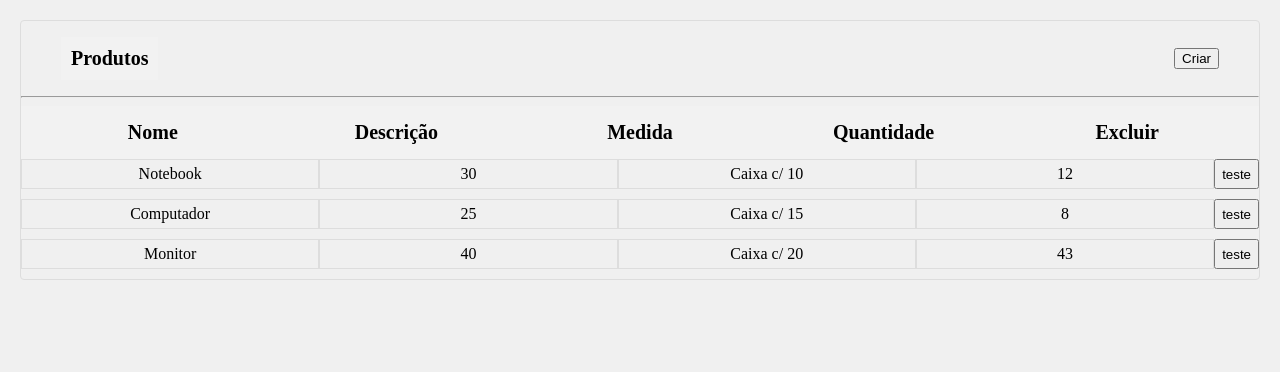
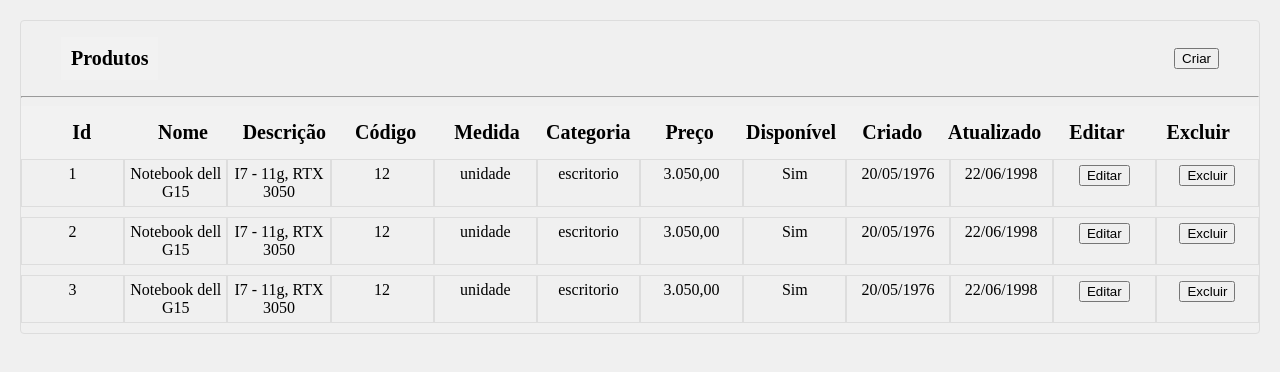
Before and after one commit to guiilhermesp/siri_front, a React (Create React App) app: page /produtos in a window 1280 px wide. Shown: the top 372 px of the page. Built offline with nearby package versions, Linux system fonts and the light colour scheme.

Commit message:
Feat: adding services to orders and products services

```diff
--- a/src/Components/Login/Login.tsx
+++ b/src/Components/Login/Login.tsx
@@ -1,6 +1,6 @@
 import React, { useEffect, useState } from "react";
 import { useDispatch, useSelector } from "react-redux";
-import { fetchAccount } from "../../Services/accountSlice";
+import { fetchAccount } from "../../Services/Slices/accountSlice";
 import { useNavigate } from "react-router-dom";
 import styles from "./Login.module.css";
 import Input from "../Forms/Input";
@@ -20,8 +20,7 @@ const Login: React.FC = () => {
 
   useEffect(() => {
     if (data.client) {
-      // sessionStorage.setItem('accountType', data.is_admin)
-      // navigate("/pedidos");
+      sessionStorage.setItem("is_admin", data.is_admin);
     }
   }, [data]);
 
@@ -40,7 +39,7 @@ const Login: React.FC = () => {
       login: "",
       password: "",
     });
-    // navigate("/pedidos");
+    navigate("/pedidos");
   };
 
   return (
--- a/src/Components/Produtos/Produtos.tsx
+++ b/src/Components/Produtos/Produtos.tsx
@@ -8,34 +8,62 @@ interface Column {
 
 const Produtos = () => {
   const columns: any[] = [
-    { title: "Nome", property: "nome" },
-    { title: "Descrição", property: "descricao" },
-    { title: "Medida", property: "medida" },
-    { title: "Quantidade", property: "quantidade" },
+    { title: "Id", property: "id" },
+    { title: "Nome", property: "name" },
+    { title: "Descrição", property: "description" },
+    { title: "Código", property: "code" },
+    { title: "Medida", property: "measure" },
+    { title: "Categoria", property: "category" },
+    { title: "Preço", property: "price" },
+    { title: "Disponível", property: "available" },
+    { title: "Criado", property: "created" },
+    { title: "Atualizado", property: "updated" },
+    { title: "Editar", property: "button" },
     { title: "Excluir", property: "button" },
   ];
 
   const data = [
     {
-      nome: "Notebook",
-      descricao: 30,
-      medida: "Caixa c/ 10",
-      quantidade: 12,
-      excluir: true,
+      id: 1,
+      name: "Notebook dell G15",
+      description: "I7 - 11g, RTX 3050",
+      code: 12,
+      measure: "unidade",
+      category: "escritorio",
+      price: "3.050,00",
+      available: "Sim",
+      created: "20/05/1976",
+      updated: "22/06/1998",
+      editProduct: "Editar",
+      deleteProduct: "Excluir",
     },
     {
-      nome: "Computador",
-      descricao: 25,
-      medida: "Caixa c/ 15",
-      quantidade: 8,
-      excluir: true,
+      id: 2,
+      name: "Notebook dell G15",
+      description: "I7 - 11g, RTX 3050",
+      code: 12,
+      measure: "unidade",
+      category: "escritorio",
+      price: "3.050,00",
+      available: "Sim",
+      created: "20/05/1976",
+      updated: "22/06/1998",
+      editProduct: "Editar",
+      deleteProduct: "Excluir",
     },
     {
-      nome: "Monitor",
-      descricao: 40,
-      medida: "Caixa c/ 20",
-      quantidade: 43,
-      excluir: true,
+      id: 3,
+      name: "Notebook dell G15",
+      description: "I7 - 11g, RTX 3050",
+      code: 12,
+      measure: "unidade",
+      category: "escritorio",
+      price: "3.050,00",
+      available: "Sim",
+      created: "20/05/1976",
+      updated: "22/06/1998",
+      editProduct: "Editar",
+      deleteProduct: "Excluir",
     },
   ];
   return (
--- a/src/Components/Table/Table.tsx
+++ b/src/Components/Table/Table.tsx
@@ -107,15 +107,15 @@ const Table: React.FC<TableProps> = ({
       <div className={styles.tableBody}>
         {data.map((row, rowIndex) => (
           <div key={rowIndex} className={styles.tableRow}>
-            {columns.map((column, columnIndex) =>
-              column.property === "button" ? (
-                <button key={columnIndex}>teste</button>
-              ) : (
-                <div key={columnIndex} className={styles.tableCell}>
-                  {row[column.property]}
-                </div>
-              )
-            )}
+            {columns.map((column, columnIndex) => (
+              <div key={columnIndex} className={styles.tableCell}>
+                {column.property === "button" ? (
+                  <button key={columnIndex}>{column.title}</button>
+                ) : (
+                  row[column.property]
+                )}
+              </div>
+            ))}
           </div>
         ))}
       </div>
--- a/src/Services/accountSlice.tsx
+++ b/src/Services/Slices/accountSlice.tsx
@@ -1,5 +1,5 @@
 import { createSlice } from "@reduxjs/toolkit";
-import services from "./services";
+import services from "../services";
 
 interface AccountState {
   data: any[];
@@ -53,7 +53,7 @@ export const fetchAccount =
   ) => {
     dispatch(getAccount());
     try {
-      const response = await services.account(user, password);
+      const response = await services.getAccount(user, password);
       dispatch(getAccountSuccess(response));
     } catch (err) {
       console.log("err: ", err);
--- a/src/Services/StoreConfig.tsx
+++ b/src/Services/StoreConfig.tsx
@@ -1,5 +1,5 @@
 import { combineReducers, configureStore } from "@reduxjs/toolkit";
-import accountSlice from "./accountSlice";
+import accountSlice from "./Slices/accountSlice";
 
 const reducer = combineReducers({
   accountSlice,
--- a/src/Services/services.tsx
+++ b/src/Services/services.tsx
@@ -1,8 +1,17 @@
 import { PATH } from "../path";
 import axios from "axios";
 
+const user = sessionStorage.getItem("user");
+const password = sessionStorage.getItem("password");
+
+export const options = {
+  headers: {
+    Authorization: "Basic " + btoa(`${user}:${password}`),
+  },
+};
+
 const services = {
-  account: async (user: string, password: string) => {
+  getAccount: async (user: string, password: string) => {
     const options = {
       headers: {
         Authorization: "Basic " + btoa(`${user}:${password}`),
--- a/src/path.tsx
+++ b/src/path.tsx
@@ -3,4 +3,6 @@ const baseurl = {
 };
 export const PATH = {
   account: baseurl.apiUrl + "/me/",
+  products: baseurl.apiUrl + "/stock/products",
+  orders: baseurl.apiUrl + "/order",
 };
```
Also changed, not shown: src/Services/orders.tsx (added, +119 -0 lines), src/Services/products.tsx (added, +26 -0 lines).
